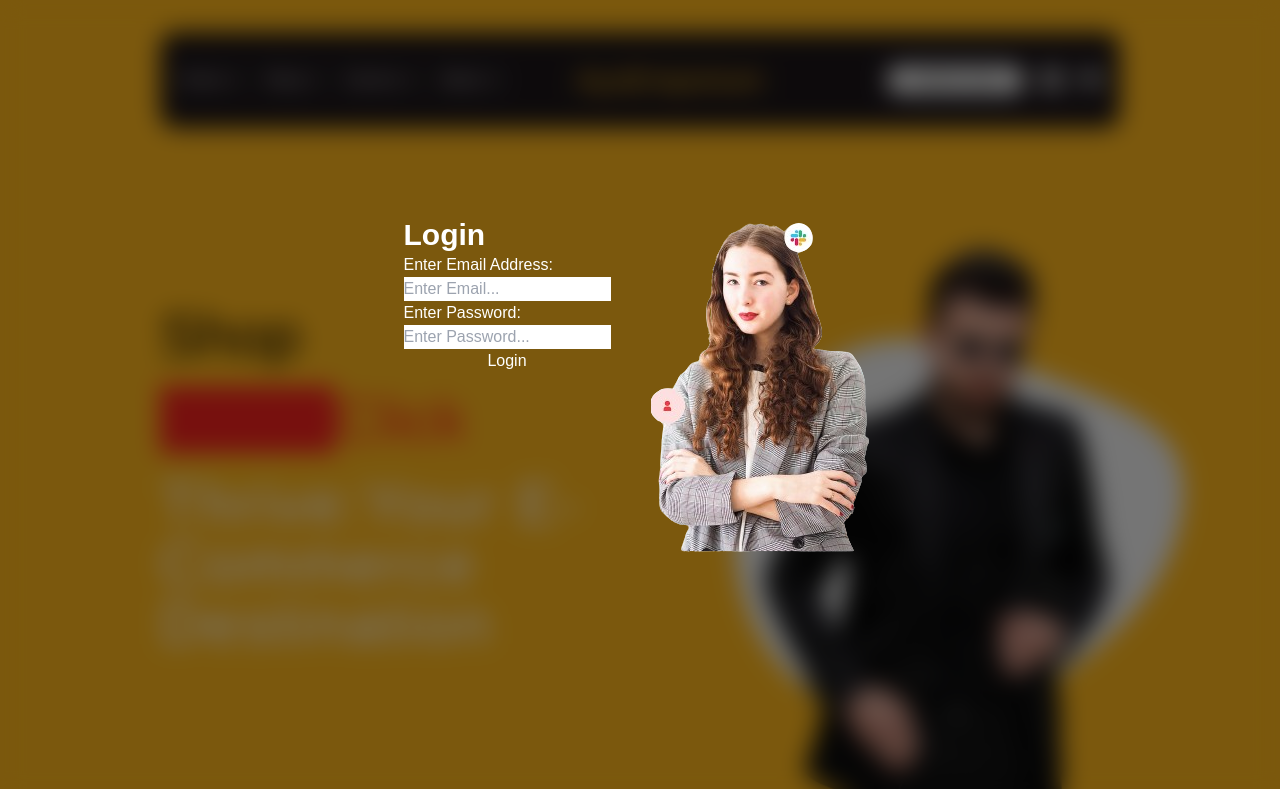
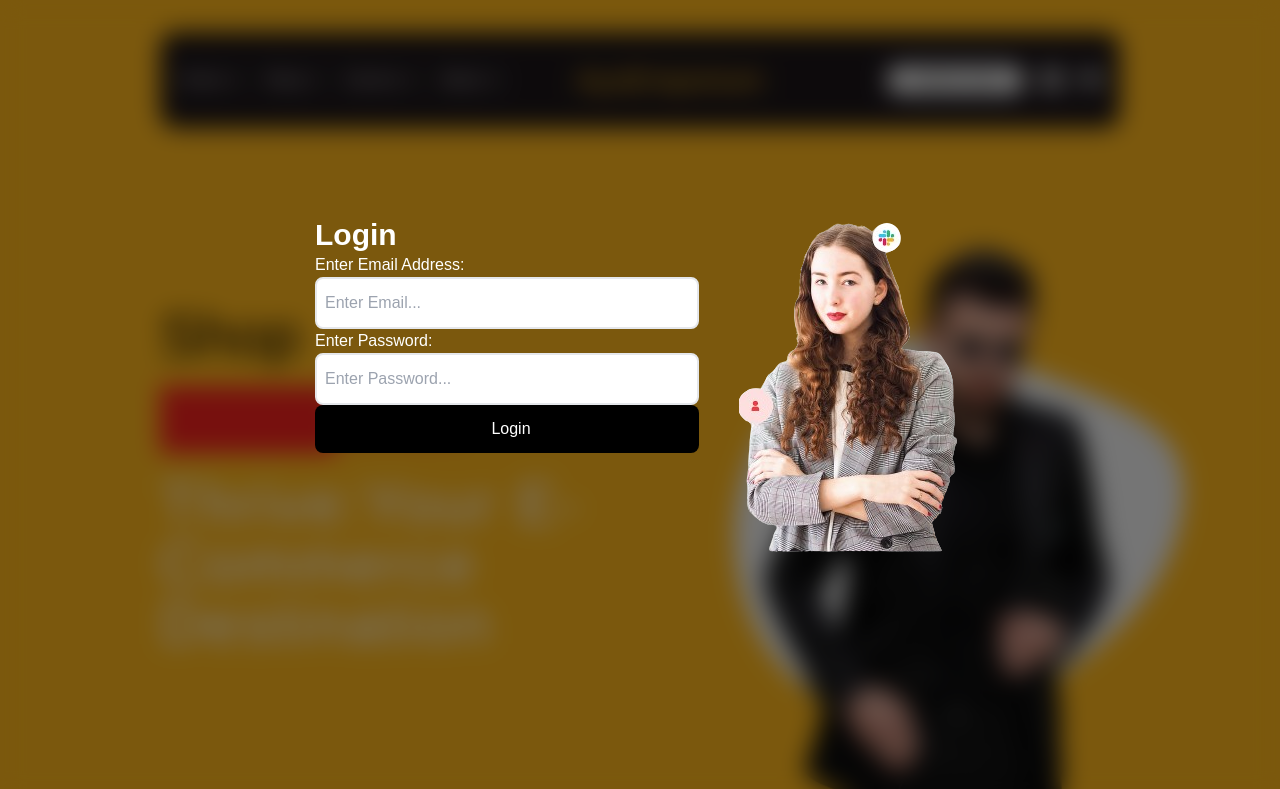
Before and after one commit to Ayu85/AyuEmporium--Ecommerce-Store, a React (Create React App) app in the folder ayu-emporium/: page / in a window 1280 px wide. Shown: the top 789 px of the page. Built offline with nearby package versions, Linux system fonts and the light colour scheme.

Commit message:
login form

```diff
--- a/ayu-emporium/src/components/ProfilePage.js
+++ b/ayu-emporium/src/components/ProfilePage.js
@@ -11,10 +11,10 @@ const ProfilePage = () => {
           <h1 className='text-3xl font-bold'>Login</h1>
           <form className='flex flex-col  '>
             <label for='email' />Enter Email Address:<label/>
-            <input type='mail' placeholder='Enter Email...' />
+            <input type='mail' placeholder='Enter Email...' className='w-96 py-3 rounded-lg pl-2 text-black outline-none focus:border-yellow-500 border-2' />
             <label for='email' />Enter Password:<label/>
-            <input type='mail' placeholder='Enter Password...' />
-            <button>Login</button>
+            <input type='mail' placeholder='Enter Password...' className='w-96 py-3 rounded-lg pl-2 text-black outline-none focus:border-yellow-500 border-2' />
+            <button className='w-96 py-3 rounded-lg pl-2 bg-black text-white'>Login</button>
           </form>
 
         </div>
```
